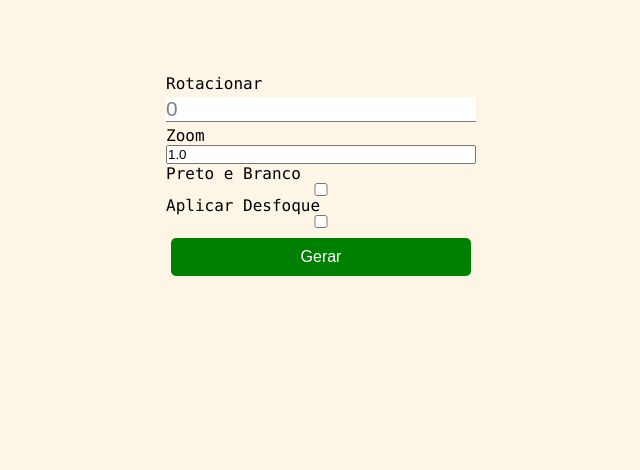
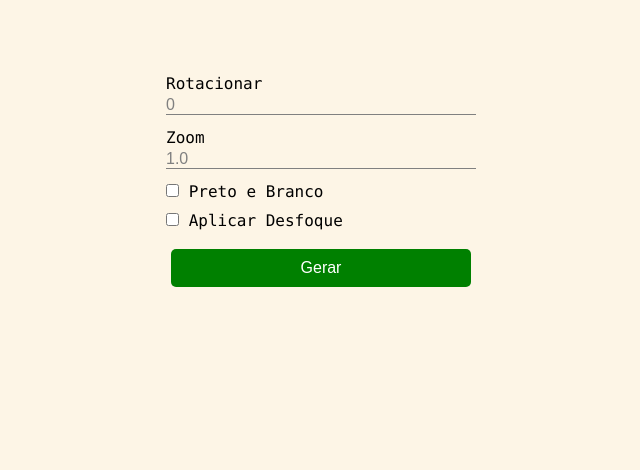
Before and after one commit to leonextlevel/images-for-testing, a Flask app: template src/app/templates/imagem_detail.html in a window 1280 px wide. Shown: the part 132-602 px from the top of the page, without its empty margins (4-644 px from the left). Run offline with Flask 2, Linux system fonts and the light colour scheme; the template is opened without the code that fills it: values that come from a table or form of the project are taken from there, others are empty; parts of the project's set-up code (start-up, migrations or seed data) failed here and were passed over; some libraries are stand-ins or nearby versions.

Commit message:
Config Deploy

```diff
--- a/src/app/static/css/imagem.css
+++ b/src/app/static/css/imagem.css
@@ -80,14 +80,19 @@ a { text-decoration: none; }
 
 .img-min:hover { filter: brightness(85%); }
 
-#rotacionar {
+#rotacionar, #zoom {
     width: 100%;
     border: 0;
     border-bottom: 1px solid grey;
     outline: 0;
-    font-size: 1.3rem;
+    font-size: 1rem;
     color: grey;
-    margin: 4px 0
+    margin: .2em 0 .8em 0;
+    background: transparent;
+}
+
+.check {
+    margin-bottom: .6em;
 }
 
 @media (min-width:320px) {
--- a/src/app/templates/imagem_detail.html
+++ b/src/app/templates/imagem_detail.html
@@ -15,10 +15,14 @@
             {{ form.rotacionar() }}
             {{ form.zoom.label }}
             {{ form.zoom() }}
-            {{ form.preto_branco.label }}
-            {{ form.preto_branco() }}
-            {{ form.desfoque.label }}
-            {{ form.desfoque() }}
+            <div class="row check">
+                {{ form.preto_branco() }}
+                {{ form.preto_branco.label }}
+            </div>
+            <div class="row check">
+                {{ form.desfoque() }}
+                {{ form.desfoque.label }}
+            </div>
             {{ form.submit() }}
         </form>
     </div>
--- /dev/null
+++ b/src/wsgi.py
@@ -0,0 +1 @@
+from app import app as application
```
Also changed, not shown: 1 other file.
